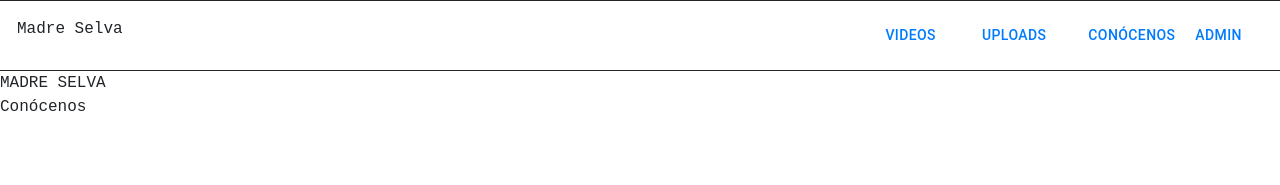
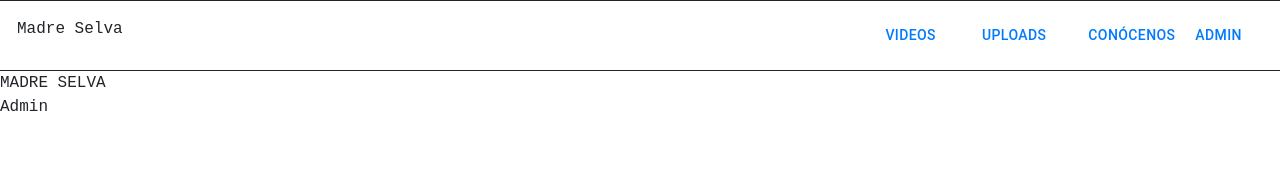
Before and after one commit to alfonso46674/madreSelva, a React (Create React App) app: page /admin in a window 1280 px wide. Shown: the top 185 px of the page. Built offline with nearby package versions, Linux system fonts and the light colour scheme.

Commit message:
Feat: Updated name and icon of page

```diff
--- a/public/index.html
+++ b/public/index.html
@@ -24,7 +24,7 @@
       work correctly both with client-side routing and a non-root public URL.
       Learn how to configure a non-root public URL by running `npm run build`.
     -->
-    <title>Ticket Solution System</title>
+    <title>Madre Selva</title>
   </head>
   <body>
     <noscript>You need to enable JavaScript to run this app.</noscript>
--- a/src/components/admin/admin.js
+++ b/src/components/admin/admin.js
@@ -3,7 +3,7 @@ import React from 'react';
 const Admin = () => {
   return(
     <div>
-      Conócenos
+      Admin
     </div>
   )
 }
```
Also changed, not shown: 1 other file (tests, documents, lock files or other folders).
